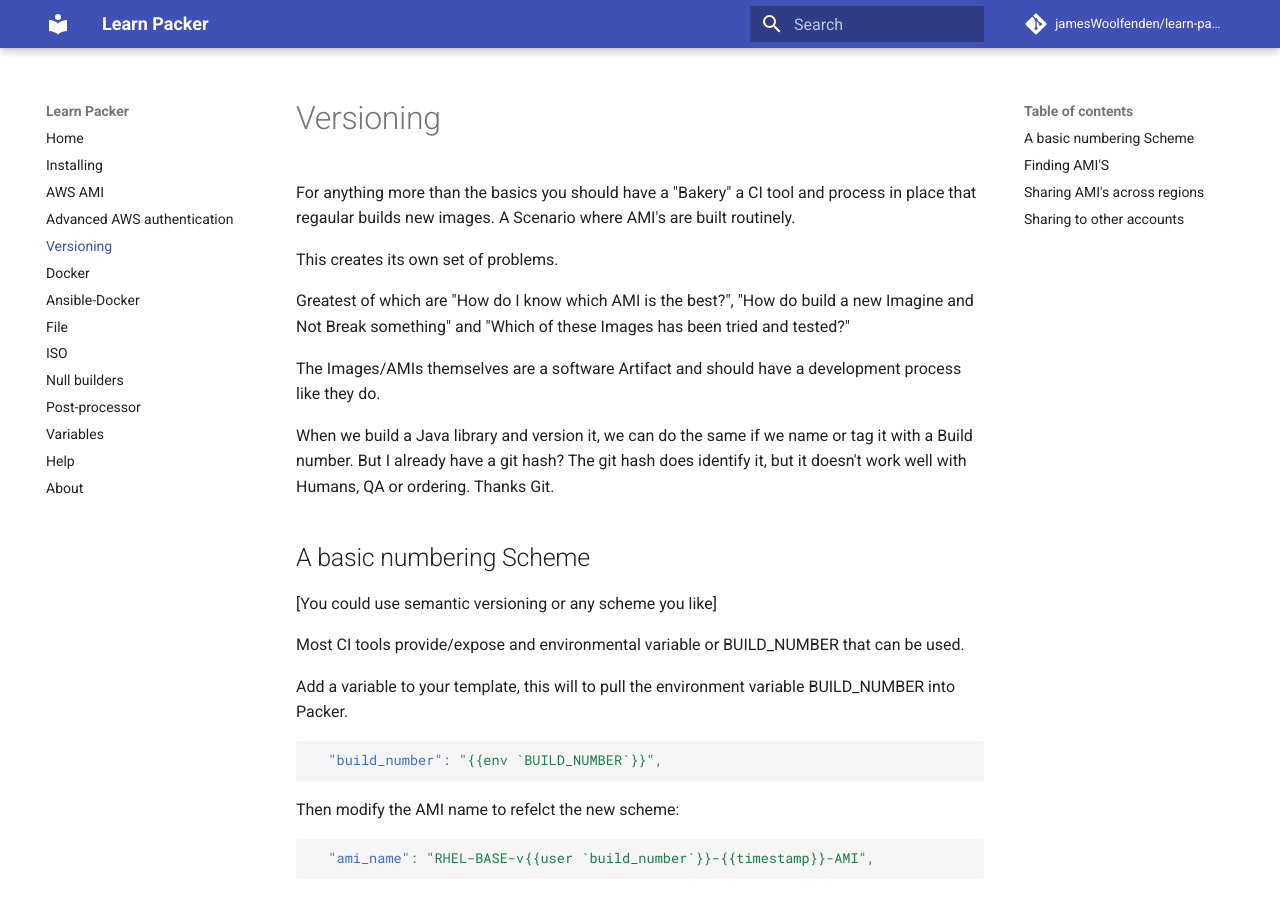
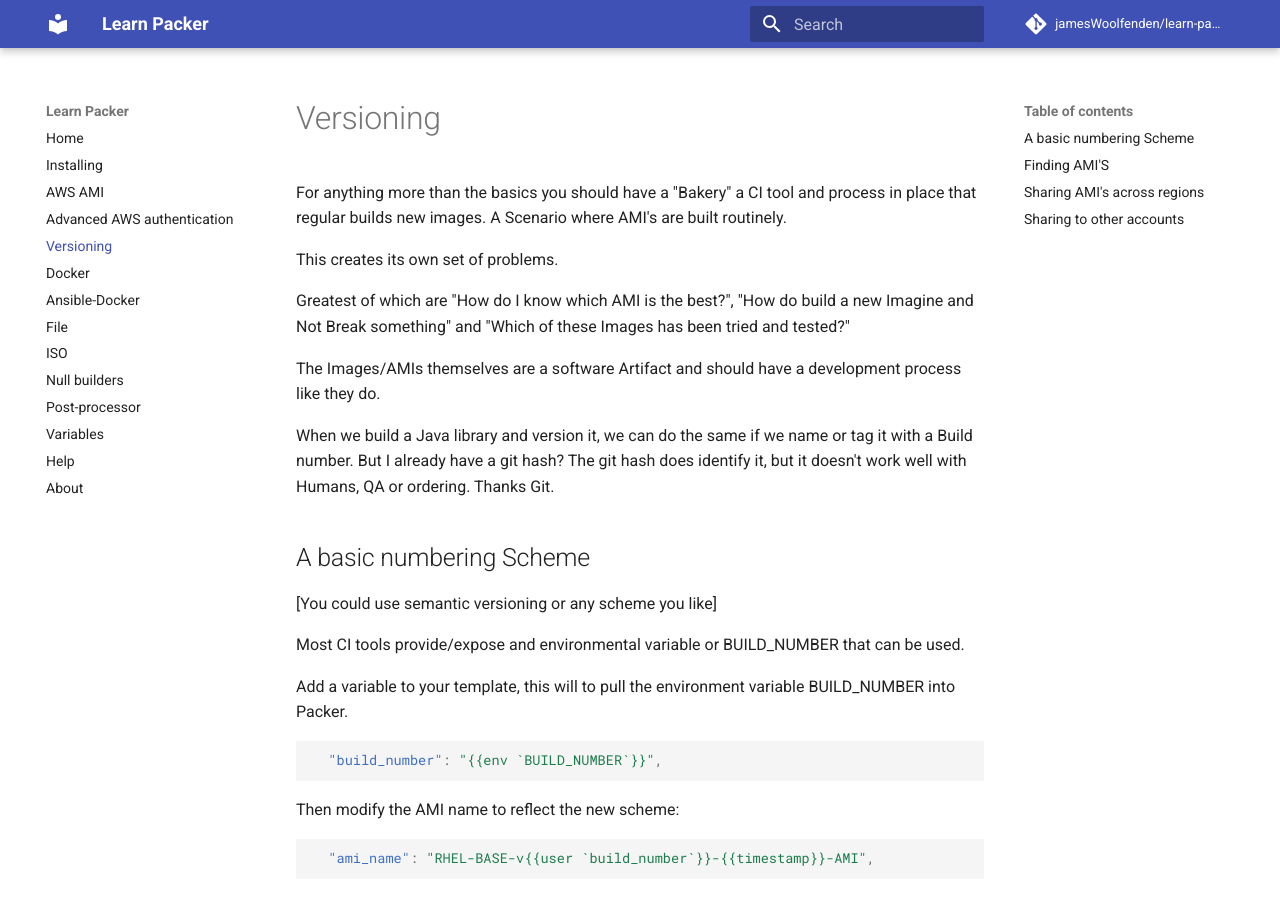
Before and after one commit to JamesWoolfenden/learn-packer, an MkDocs documentation site: the page built from docs/packer-aws-ami.3.md, in a window 1280 px wide and 900 px high. Built offline with MkDocs 1.6.1 and Material for MkDocs 9.7.7, drawn with Linux system fonts in a browser that asks for light colours; comment, search, counter and statistics services are not loaded; some of the changed text lies outside the part shown.

Commit message:
Spelling mistakes

````diff
--- a/docs/packer-aws-ami.3.md
+++ b/docs/packer-aws-ami.3.md
@@ -1,6 +1,6 @@
 # Versioning
 
-For anything more than the basics you should have a "Bakery" a CI tool and process in place that regaular builds new images.
+For anything more than the basics you should have a "Bakery" a CI tool and process in place that regular builds new images.
 A Scenario where AMI's are built routinely.
 
 This creates its own set of problems.
@@ -23,7 +23,7 @@
   "build_number": "{{env `BUILD_NUMBER`}}",
 ```
 
-Then modify the AMI name to refelct the new scheme:
+Then modify the AMI name to reflect the new scheme:
 
 ```json
   "ami_name": "RHEL-BASE-v{{user `build_number`}}-{{timestamp}}-AMI",
````
Also changed, not shown: other parts of docs/packer-aws-ami.3.md (+1 -1 lines), docs/amazon-ebs.md (added, +31 -0 lines).
